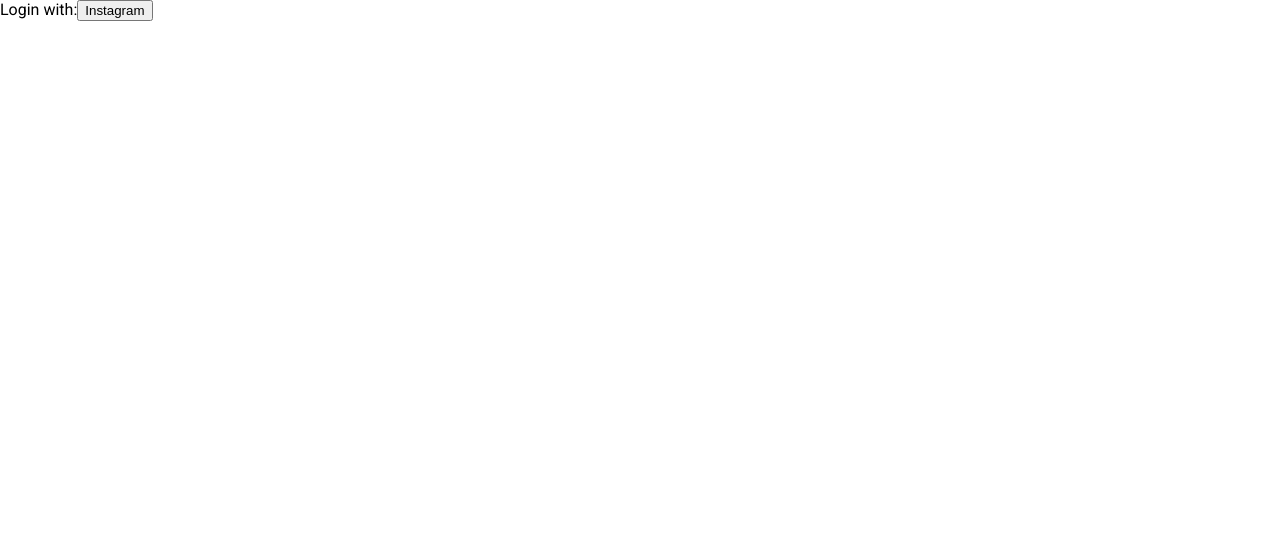
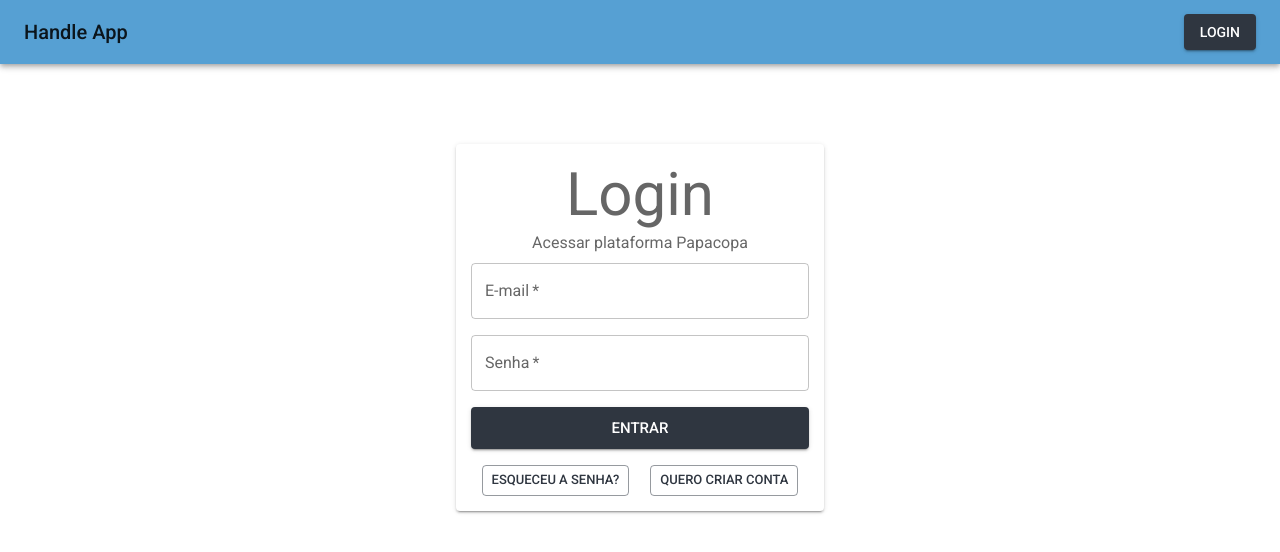
Before and after one commit to glauroqj/handle-close-friends, a Next.js app: page /auth in a window 1280 px wide. Shown: the top 552 px of the page. Built offline with nearby package versions, Linux system fonts and the light colour scheme.

Commit message:
add: shared seo header elements

```diff
--- a/pages/auth.js
+++ b/pages/auth.js
@@ -1,12 +1,24 @@
 /** next */
 import Head from 'next/head'
-import React, { useState, useEffect } from 'react'
-// import Link from 'next/link'
+import Link from 'next/link'
+import { useState, useEffect } from 'react'
+/** layout */
+import Public from 'shared/layouts/Public'
+/** seo */
+import PublicHeader from 'shared/seo/public_header'
 // import { getSession, signIn } from 'next-auth/client'
 // import { useRouter } from 'next/router'
 // /** container */
 // import Layout from 'containers/Layout'
-// /** ui */
+/** ui */
+/** components */
+import Container from '@mui/material/Container'
+import Grid from '@mui/material/Grid'
+import Typography from '@mui/material/Typography'
+import TextField from '@mui/material/TextField'
+import Box from '@mui/material/Box'
+import Paper from '@mui/material/Paper'
+import Button from '@mui/material/Button'
 // import {
 //   Container,
 //   Grid,
@@ -192,134 +204,120 @@ const Login = () => {
   }
 
   return (
-    <div>
-      Login with:
+    <Public>
+      <Head>
+        <PublicHeader
+          title="Handle App - Login"
+        />
+      </Head>
+      <Container>
 
-      <button onClick={() => login()}>Instagram</button>
+        <Grid
+          container
+          spacing={3}
+          justifyContent="center"
+        // direction="column"
+        // alignItems="center"
+        >
 
-    </div >
-    // <Layout>
-    //   <Head>
-    //     <title>Papacopa - Login</title>
-    //     <meta name="description" content="Papacopa, fazer login na plataforma." />
-    //     <meta name="keywords" content="Papacopa, pontos corridos, futebol, cartola fc, papa copa, copa, copas" />
+          <Grid item xs={12} md={8} lg={4}>
+            <Paper
+              elevation={2}
+              sx={{
+                margin: '5rem 0',
+                display: 'flex',
+                flexDirection: 'column',
+                alignItems: 'center',
+                padding: '15px'
+              }}
+            >
 
-    //     <meta property="og:url" content={`https://www.papacopa.com.br/login`} />
-    //     <meta property="og:type" content="website" />
-    //     <meta property="og:title" content="Papacopa - Emoção do início ao fim!" />
-    //     <meta property="og:description" content="A competição mais emocionante com pontos corridos e mata-mata" />
-    //     <meta property="og:image" content={`https://www.papacopa.com.br/images/papacopa_logo_principal.png`} />
-    //     <meta property="og:image:width" content="50" />
-    //     <meta property="og:image:height" content="50" />
-    //   </Head>
-    //   <Container>
+              <Typography variant="h2" color="textSecondary" align="center">Login</Typography>
+              <Typography variant="body1" color="textSecondary" align="center">Acessar plataforma Papacopa</Typography>
 
-    //     <Grid
-    //       container
-    //       spacing={3}
-    //       justifyContent="center"
-    //       // direction="column"
-    //       // alignItems="center"
-    //     >
+              <form
+                sx={{
+                  width: '100%', // Fix IE 11 issue.
+                  marginTop: '3rem'
+                }}
+                autoComplete="true"
+                onKeyDown={(e) => {
+                  e?.keyCode === 13 && (
+                    e.preventDefault(),
+                    updateErrors()
+                  )
+                }}
+              >
 
-    //       <Grid item xs={12} md={8} lg={4}>
-    //         <Paper
-    //           elevation={2}
-    //           sx={{
-    //             margin: '5rem 0',
-    //             display: 'flex',
-    //             flexDirection: 'column',
-    //             alignItems: 'center',
-    //             padding: '15px'
-    //           }}
-    //         >
+                <TextField
+                  label="E-mail"
+                  type="email"
+                  variant="outlined"
+                  fullWidth
+                  required
+                  style={{ margin: '8px 0' }}
+                  onChange={(e) => setState({ ...state, email: e.target.value })}
+                  inputProps={{ maxLength: 100 }}
+                  helperText={errors.email.text}
+                  error={errors.email.text ? true : false}
+                  value={state.email}
+                  autoComplete="email"
+                />
 
-    //           <Typography variant="h2" color="textSecondary" align="center">Login</Typography>
-    //           <Typography variant="body1" color="textSecondary" align="center">Acessar plataforma Papacopa</Typography>
+                <TextField
+                  label="Senha"
+                  type="password"
+                  variant="outlined"
+                  fullWidth
+                  required
+                  style={{ margin: '8px 0' }}
+                  onChange={(e) => setState({ ...state, password: e.target.value })}
+                  inputProps={{ maxLength: 100 }}
+                  helperText={errors.password.text}
+                  error={errors.password.text ? true : false}
+                  value={state.password}
+                />
 
-    //           <form
-    //             sx={{
-    //               width: '100%', // Fix IE 11 issue.
-    //               marginTop: '3rem'
-    //             }}
-    //             autoComplete="true"
-    //             onKeyDown={(e) => {
-    //               e?.keyCode === 13 && (
-    //                 e.preventDefault(),
-    //                 updateErrors()
-    //               )
-    //             }}
-    //           >
+                <Button
+                  fullWidth
+                  variant="contained"
+                  color="secondary"
+                  size="large"
+                  onClick={() => updateErrors()}
+                  disabled={state.loading}
+                  sx={{ margin: '8px 0px 0px' }}
+                >
+                  {!state.loading && 'Entrar'}
+                  {/* {state.loading && (
+                    <>
+                      Entrando...
+                      <Loading />
+                    </>
+                  )} */}
+                </Button>
 
-    //             <TextField
-    //               label="E-mail"
-    //               type="email"
-    //               variant="outlined"
-    //               fullWidth
-    //               required
-    //               style={{margin: '8px 0'}}
-    //               onChange={(e) => setState({...state, email: e.target.value})}
-    //               inputProps={{ maxLength: 100 }}
-    //               helperText={ errors.email.text }
-    //               error={ errors.email.text ? true : false }
-    //               value={state.email}
-    //               autoComplete="email"
-    //             />
+                <Box component="div" display="flex" justifyContent="space-around" mt={2} width="100%" >
+                  <Link href="/recuperar-senha">
+                    <Button variant="outlined" color="secondary" size="small">
+                      Esqueceu a senha?
+                    </Button>
+                  </Link>
 
-    //             <TextField
-    //               label="Senha"
-    //               type="password"
-    //               variant="outlined"
-    //               fullWidth
-    //               required
-    //               style={{margin: '8px 0'}}
-    //               onChange={(e) => setState({...state, password: e.target.value})}
-    //               inputProps={{ maxLength: 100 }}
-    //               helperText={ errors.password.text }
-    //               error={ errors.password.text ? true : false }
-    //               value={state.password}
-    //             />
+                  <Link href="/criar-conta">
+                    <Button variant="outlined" color="secondary" size="small">
+                      Quero criar conta
+                    </Button>
+                  </Link>
+                </Box>
 
-    //             <Button
-    //               fullWidth
-    //               variant="contained"
-    //               color="secondary"
-    //               size="large"
-    //               onClick={() => updateErrors()}
-    //               disabled={state.loading}
-    //               sx={{ margin: '8px 0px 0px' }}
-    //             >
-    //               {!state.loading && 'Entrar'}
-    //               {state.loading && (
-    //                 <>
-    //                     Entrando...
-    //                   <Loading />
-    //                 </>
-    //               )}
-    //             </Button>
+              </form>
+            </Paper>
+          </Grid>
 
-    //             <Box component="div" display="flex" justifyContent="space-around" mt={2} width="100%" >
-    //               <Link href="/recuperar-senha">
-    //                 <Button variant="outlined" color="secondary" size="small">
-    //                   Esqueceu a senha?
-    //                 </Button>
-    //               </Link>
+        </Grid>
 
-    //               <Link href="/criar-conta">
-    //                 <Button variant="outlined" color="secondary" size="small">
-    //                   Quero criar conta
-    //                 </Button>
-    //               </Link>
-    //             </Box>
-
-    //           </form>
-    //         </Paper>
-    //       </Grid>
-
-    //     </Grid>
-
-    //   </Container>
-    // </Layout>
+      </Container>
+    </Public>
   )
 }
 
--- a/shared/components/Navbar/Navbar.js
+++ b/shared/components/Navbar/Navbar.js
@@ -163,16 +163,16 @@ const Navbar = () => {
                 open={stateNavbar.isDropdownOpen}
                 onClose={() => setStateNavbar({ ...stateNavbar, isDropdownOpen: false })}
               >
-                <Link href='/login' passHref>
+                <Link href='/auth' passHref>
                   <MenuItem>
                     <a>Login</a>
                   </MenuItem>
                 </Link>
-                <Link href='/criar-conta' passHref>
+                {/* <Link href='/criar-conta' passHref>
                   <MenuItem>
                     <a>Criar Conta</a>
                   </MenuItem>
-                </Link>
+                </Link> */}
               </Menu>
             </El.NavbarUserMobile>
           </El.NavbarUserContainer>
--- /dev/null
+++ b/shared/seo/public_header.js
@@ -0,0 +1,24 @@
+/* eslint-disable react/display-name */
+export default ({
+  title,
+  description
+}) => (
+  <>
+    {title && (
+      <title>{title}</title>
+
+    )}
+    {description && (
+      <meta name="description" content={description} />
+    )}
+    <meta name="keywords" content="" />
+
+    <meta property="og:url" content={`https://www.handle.com.br/login`} />
+    <meta property="og:type" content="website" />
+    <meta property="og:title" content="handle" />
+    <meta property="og:description" content="" />
+    <meta property="og:image" content={`https://www.handle.com.br/images/handle_logo_principal.png`} />
+    <meta property="og:image:width" content="50" />
+    <meta property="og:image:height" content="50" />
+  </>
+)
```
